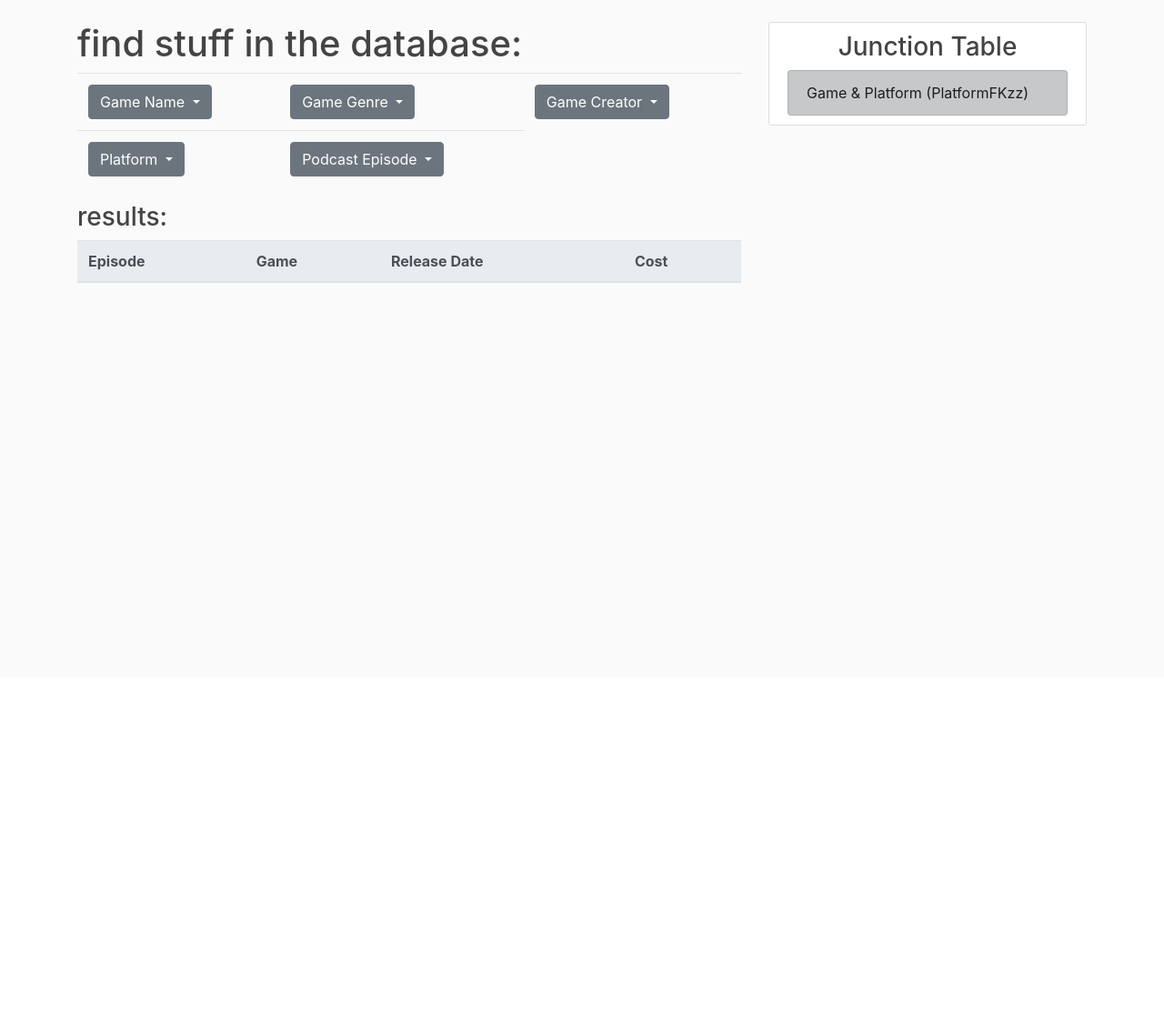
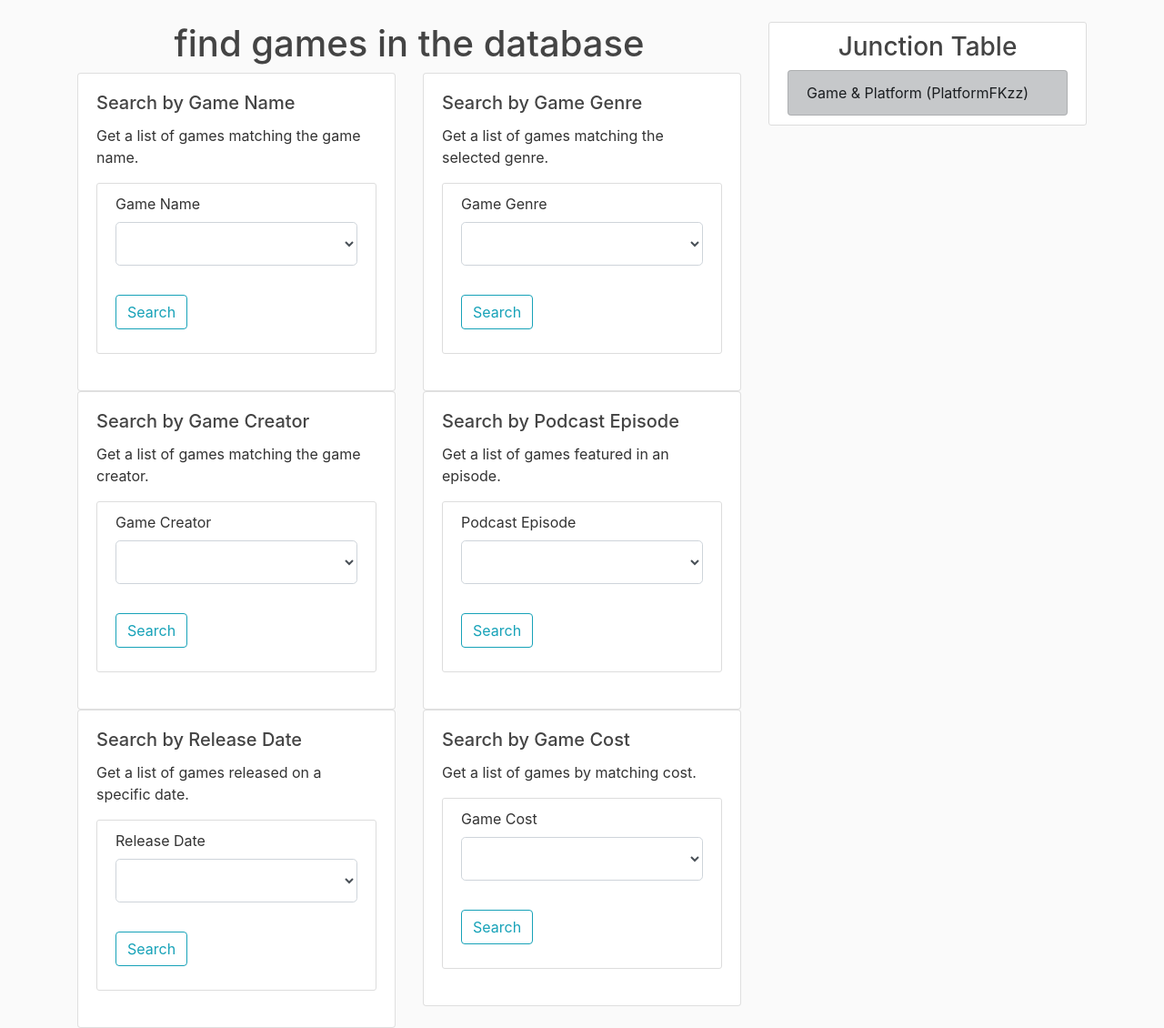
Before and after one commit to mckerracher/340_Website, a Flask app: page /search in a window 1280 px wide. Shown: the part 56-1186 px from the top of the page at 91% size. Before the commit the page ends 367 px from the top, so only its background shows below. Run offline with Flask 2, Linux system fonts and the light colour scheme; data that the repository does not hold is empty; some libraries are stand-ins or nearby versions.

Commit message:
search page updates

```diff
--- a/app.py
+++ b/app.py
@@ -4,7 +4,7 @@ import Database.db_connector as db
 # from xl2dict import XlToDict  # https://pypi.org/project/xl2dict/
 from forms import AddGameForm, AddGenreForm, AddCreatorForm, AddPlatformForm, \
     AddEpisodeForm, AddPost, AddToM2MPlatformGame, \
-    EditTheGame, SearchForm, RemoveGame, RemoveGenre, RemoveCreator, RemovePlatform, RemoveEpisode, RemoveGameAndPlatform
+    EditTheGame, SearchForm, RemoveGame, RemoveGenre, RemoveCreator, RemovePlatform, RemoveEpisode, RemoveGameAndPlatform, SearchPageNameForm, SearchPageGenreForm, SearchPageEpisodeForm, SearchPageCreatorForm, SearchPageDateForm, SearchPageCostForm
 
 app = Flask(__name__)
 conn = db.connect_to_database()
@@ -53,32 +53,13 @@ def home():
 
 @app.route("/search", methods=['POST', 'GET'])
 def search():
-    query = "SELECT nameGame FROM game"
-    cursor.execute(query)
-    game = cursor.fetchall()
-
-    query = "SELECT nameGenre FROM gameGenre"
-    cursor.execute(query)
-    gameGenre = cursor.fetchall()
-
-    query = "SELECT nameCreator FROM gameCreator"
-    cursor.execute(query)
-    gameCreator = cursor.fetchall()
-
-    query = "SELECT namePlatform FROM platform"
-    cursor.execute(query)
-    platform = cursor.fetchall()
-
-    query = "SELECT title FROM podcastEpisode"
-    cursor.execute(query)
-    podcastEpisode = cursor.fetchall()
-
-    # to do
-
-    return render_template('search.html', game=game, gameGenre=gameGenre,
-                           gameCreator=gameCreator,
-                           platform=platform,
-                           podcastEpisode=podcastEpisode)
+    name_form = SearchPageNameForm()
+    genre_form = SearchPageGenreForm()
+    ep_form = SearchPageEpisodeForm()
+    creator_form = SearchPageCreatorForm()
+    date_form = SearchPageDateForm()
+    cost_form = SearchPageCostForm()
+    return render_template('search.html', name_form=name_form, genre_form=genre_form, ep_form=ep_form, creator_form=creator_form, date_form=date_form, cost_form=cost_form)
 
 
 @app.route("/games", methods=['POST', 'GET'])
--- a/forms.py
+++ b/forms.py
@@ -6,6 +6,7 @@ import Database.db_connector as db
 
 conn = db.connect_to_database()
 cursor = conn.cursor(MySQLdb.cursors.DictCursor)
+
 
 class AddGameForm(FlaskForm):
     nameGame = StringField('Game Name (Required)',
@@ -28,7 +29,6 @@ class AddGameForm(FlaskForm):
     cursor.execute(query)
     episode_list = [item['episodeNumber'] for item in cursor.fetchall()]
     podcastEpisode = SelectField('Podcast Episode (Optional)', choices=episode_list)
-
     submit = SubmitField('Submit')
 
 
@@ -173,5 +173,53 @@ class RemoveGameAndPlatform(FlaskForm):
     name = SelectField('Game',
                        choices=ep_list,
                        validators=[DataRequired()])
+    submit = SubmitField('Submit')
 
-    submit = SubmitField('Submit')
+
+class SearchPageNameForm(FlaskForm):
+    query = "SELECT nameGame FROM game"
+    cursor.execute(query)
+    games_list_unsorted = [item['nameGame'] for item in cursor.fetchall()]
+    games_list = sorted(games_list_unsorted)
+    name = SelectField('Game Name', choices=games_list)
+    submit = SubmitField('Search')
+
+
+class SearchPageGenreForm(FlaskForm):
+    query = "SELECT gameGenre FROM game"
+    cursor.execute(query)
+    genre_list = [item['gameGenre'] for item in cursor.fetchall()]
+    genre = SelectField('Game Genre', choices=genre_list)
+    submit = SubmitField('Search')
+
+
+class SearchPageCreatorForm(FlaskForm):
+    query = "SELECT gameCreator FROM game"
+    cursor.execute(query)
+    creator_list = [item['gameCreator'] for item in cursor.fetchall()]
+    creator = SelectField('Game Creator', choices=creator_list)
+    submit = SubmitField('Search')
+
+
+class SearchPageEpisodeForm(FlaskForm):
+    query = "SELECT podcastEpisode FROM game"
+    cursor.execute(query)
+    ep_list = [item['podcastEpisode'] for item in cursor.fetchall()]
+    episode = SelectField('Podcast Episode', choices=ep_list)
+    submit = SubmitField('Search')
+
+
+class SearchPageDateForm(FlaskForm):
+    query = "SELECT releaseDate FROM game"
+    cursor.execute(query)
+    date_list = [item['releaseDate'] for item in cursor.fetchall()]
+    date = SelectField('Release Date', choices=date_list)
+    submit = SubmitField('Search')
+
+
+class SearchPageCostForm(FlaskForm):
+    query = "SELECT cost FROM game"
+    cursor.execute(query)
+    cost_list = [item['cost'] for item in cursor.fetchall()]
+    cost = SelectField('Game Cost', choices=cost_list)
+    submit = SubmitField('Search')
--- a/templates/add_genre.html
+++ b/templates/add_genre.html
@@ -19,9 +19,6 @@
                         {{ form.nameGenre(class="form-control form-control-lg") }}
                     {% endif %}
                 </div>
-
-
-
             </fieldset>
             <div class="form-group">
                 {{ form.submit(class="btn btn-outline-info") }}
--- a/templates/search.html
+++ b/templates/search.html
@@ -3,126 +3,217 @@
     {#    https://bootstrap-autocomplete.readthedocs.io/en/latest/#}
     {#    <input class="form-control basicAutoComplete" type="text" autocomplete="off">#}
 
-    <h1>find stuff in the database:</h1>
-    <table class="table">
-        <tbody>
+    <h1 class="text-center">find games in the database</h1>
 
-        {# ROW ONE #}
-        <tr>
-            {#GAME NAME#}
-            <td scope="row">
-                <div class="dropdown">
-                    <button class="btn btn-secondary dropdown-toggle" type="button" id="dropdownMenuButton"
-                            data-toggle="dropdown" aria-haspopup="true" aria-expanded="false">
-                        Game Name
-                    </button>
-                    <div class="dropdown-menu" aria-labelledby="dropdownMenuButton">
-                        {% for t in game %}
-                            <a class="dropdown-item">{{ t.nameGame }}</a>
+<div class="row">
+  <div class="col-sm-6">
+    <div class="card">
+      <div class="card-body">
+        <h5 class="card-title">Search by Game Name</h5>
+        <p class="card-text">Get a list of games matching the game name.</p>
+
+         <div class="content-section">
+        <form method="POST" action="">
+            <fieldset class="form-group">
+                <div class="form-group">
+                    {{ name_form.name.label(class="form-control-label") }}
+                    {% if name_form.name.errors %}
+                        {{ name_form.name(class="form-control form-control-lg is-invalid") }}
+                        <div class="invalid-feedback">
+                            {% for error in name_form.name.errors %}
+                                <span>{{ error }}</span>
                             {% endfor %}
+                        </div>
+                    {% else %}
+                        {{ name_form.name(class="form-control form-control-lg") }}
+                    {% endif %}
+                </div>
+            </fieldset>
+            <div class="form-group">
+                {{ name_form.submit(class="btn btn-outline-info") }}
+            </div>
+        </form>
+    </div>
+
+      </div>
     </div>
   </div>
 
-            </td>
+  <div class="col-sm-6">
+    <div class="card">
+      <div class="card-body">
+        <h5 class="card-title">Search by Game Genre</h5>
+        <p class="card-text">Get a list of games matching the selected genre.</p>
+
+          <div class="content-section">
+        <form method="POST" action="">
+            <fieldset class="form-group">
+                <div class="form-group">
+                    {{ genre_form.genre.label(class="form-control-label") }}
+                    {% if genre_form.genre.errors %}
+                        {{ genre_form.genre(class="form-control form-control-lg is-invalid") }}
+                        <div class="invalid-feedback">
+                            {% for error in genre_form.genre.errors %}
+                                <span>{{ error }}</span>
+                            {% endfor %}
+                        </div>
+                    {% else %}
+                        {{ genre_form.genre(class="form-control form-control-lg") }}
+                    {% endif %}
+                </div>
+            </fieldset>
+            <div class="form-group">
+                {{ genre_form.submit(class="btn btn-outline-info") }}
+            </div>
+        </form>
+    </div>
+
+      </div>
+    </div>
+  </div>
+</div>
+
+<!----------------  ROW TWO BELOW ------------------->
+
+<div class="row">
+  <div class="col-sm-6">
+    <div class="card">
+      <div class="card-body">
+        <h5 class="card-title">Search by Game Creator</h5>
+        <p class="card-text">Get a list of games matching the game creator.</p>
+
+         <div class="content-section">
+        <form method="POST" action="">
+            <fieldset class="form-group">
+                <div class="form-group">
+                    {{ creator_form.creator.label(class="form-control-label") }}
+                    {% if creator_form.creator.errors %}
+                        {{ creator_form.creator(class="form-control form-control-lg is-invalid") }}
+                        <div class="invalid-feedback">
+                            {% for error in creator_form.creator.errors %}
+                                <span>{{ error }}</span>
+                            {% endfor %}
+                        </div>
+                    {% else %}
+                        {{ creator_form.creator(class="form-control form-control-lg") }}
+                    {% endif %}
+                </div>
+            </fieldset>
+            <div class="form-group">
+                {{ creator_form.submit(class="btn btn-outline-info") }}
+            </div>
+        </form>
+    </div>
+
+      </div>
+    </div>
+  </div>
+
+  <div class="col-sm-6">
+    <div class="card">
+      <div class="card-body">
+        <h5 class="card-title">Search by Podcast Episode</h5>
+        <p class="card-text">Get a list of games featured in an episode.</p>
+
+          <div class="content-section">
+        <form method="POST" action="">
+            <fieldset class="form-group">
+                <div class="form-group">
+                    {{ ep_form.episode.label(class="form-control-label") }}
+                    {% if ep_form.episode.errors %}
+                        {{ ep_form.episode(class="form-control form-control-lg is-invalid") }}
+                        <div class="invalid-feedback">
+                            {% for error in ep_form.episode.errors %}
+                                <span>{{ error }}</span>
+                            {% endfor %}
+                        </div>
+                    {% else %}
+                        {{ ep_form.episode(class="form-control form-control-lg") }}
+                    {% endif %}
+                </div>
+            </fieldset>
+            <div class="form-group">
+                {{ ep_form.submit(class="btn btn-outline-info") }}
+            </div>
+        </form>
+    </div>
+
+      </div>
+    </div>
+  </div>
+</div>
 
 
 
-            {#GAME GENRE#}
-            <td>
-                <div class="dropdown">
-                    <button class="btn btn-secondary dropdown-toggle" type="button" id="dropdownMenuButton"
-                            data-toggle="dropdown" aria-haspopup="true" aria-expanded="false">
-                        Game Genre
-                    </button>
-                    <div class="dropdown-menu" aria-labelledby="dropdownMenuButton">
-                        {% for t in gameGenre %}
-                            <a class="dropdown-item">{{ t.nameGenre }}</a>
+<!----------------  ROW THREE BELOW ------------------->
+
+<div class="row">
+  <div class="col-sm-6">
+    <div class="card">
+      <div class="card-body">
+        <h5 class="card-title">Search by Release Date</h5>
+        <p class="card-text">Get a list of games released on a specific date.</p>
+
+         <div class="content-section">
+        <form method="POST" action="">
+            <fieldset class="form-group">
+                <div class="form-group">
+                    {{ date_form.date.label(class="form-control-label") }}
+                    {% if date_form.date.errors %}
+                        {{ date_form.date(class="form-control form-control-lg is-invalid") }}
+                        <div class="invalid-feedback">
+                            {% for error in date_form.date.errors %}
+                                <span>{{ error }}</span>
                             {% endfor %}
                         </div>
+                    {% else %}
+                        {{ date_form.date(class="form-control form-control-lg") }}
+                    {% endif %}
                 </div>
-            </td>
+            </fieldset>
+            <div class="form-group">
+                {{ date_form.submit(class="btn btn-outline-info") }}
+            </div>
+        </form>
+    </div>
 
+      </div>
+    </div>
+  </div>
 
-            {#GAME CREATOR#}
-            <td>
-                <div class="dropdown">
-                    <button class="btn btn-secondary dropdown-toggle" type="button" id="dropdownMenuButton"
-                            data-toggle="dropdown" aria-haspopup="true" aria-expanded="false">
-                        Game Creator
-                    </button>
-                    <div class="dropdown-menu" aria-labelledby="dropdownMenuButton">
-                        {% for t in gameCreator %}
-                            <a class="dropdown-item">{{ t.nameCreator }}</a>
+  <div class="col-sm-6">
+    <div class="card">
+      <div class="card-body">
+        <h5 class="card-title">Search by Game Cost</h5>
+        <p class="card-text">Get a list of games by matching cost.</p>
+
+          <div class="content-section">
+        <form method="POST" action="">
+            <fieldset class="form-group">
+                <div class="form-group">
+                    {{ cost_form.cost.label(class="form-control-label") }}
+                    {% if cost_form.cost.errors %}
+                        {{ cost_form.cost(class="form-control form-control-lg is-invalid") }}
+                        <div class="invalid-feedback">
+                            {% for error in cost_form.cost.errors %}
+                                <span>{{ error }}</span>
                             {% endfor %}
                         </div>
+                    {% else %}
+                        {{ cost_form.cost(class="form-control form-control-lg") }}
+                    {% endif %}
                 </div>
-            </td>
+            </fieldset>
+            <div class="form-group">
+                {{ cost_form.submit(class="btn btn-outline-info") }}
+            </div>
+        </form>
+    </div>
 
-        </tr>
-
-
-        {# ROW TWO #}
-        <tr>
-            {#PLATFORM#}
-            <td>
-                <div class="dropdown">
-                    <button class="btn btn-secondary dropdown-toggle" type="button" id="dropdownMenuButton"
-                            data-toggle="dropdown" aria-haspopup="true" aria-expanded="false">
-                        Platform
-                    </button>
-                    <div class="dropdown-menu" aria-labelledby="dropdownMenuButton">
-                        {% for t in platform %}
-                            <a class="dropdown-item">{{ t.namePlatform }}</a>
-                        {% endfor %}
       </div>
     </div>
-            </td>
-
-
-
-            {# PODCAST EPISODE #}
-            <td>
-                <div class="dropdown">
-                    <button class="btn btn-secondary dropdown-toggle" type="button" id="dropdownMenuButton"
-                            data-toggle="dropdown" aria-haspopup="true" aria-expanded="false">
-                        Podcast Episode
-                    </button>
-                    <div class="dropdown-menu" aria-labelledby="dropdownMenuButton">
-                        {% for t in podcastEpisode %}
-                            <a class="dropdown-item">{{ t.title }}</a>
-                        {% endfor %}
   </div>
 </div>
-            </td>
-
-        </tr>
-        </tbody>
-    </table>
-
-    <h3>results:</h3>
-    <table class="table">
-  <thead class="thead-light">
-    <tr>
-      <th scope="col">Episode</th>
-      <th scope="col">Game</th>
-      <th scope="col">Release Date</th>
-      <th scope="col">Cost</th>
-    </tr>
-  </thead>
-  <tbody>
-    {% for g in game %}
-    <tr>
-      <th scope="row">{{ g.podcastEpisode }}</th>
-      <td>{{ g.nameGame }}</td>
-      <td>{{ g.releaseDate }}</td>
-      <td>{{ g.cost }}</td>
-    </tr>
-    {% endfor %}
-  </tbody>
-</table>
-  </tbody>
-
-</table>
 
 
 {% endblock content %}
```
Lines whose indentation alone changed are shown as unchanged.
